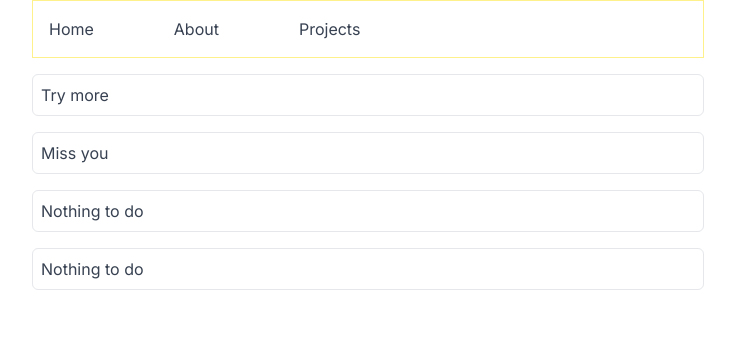
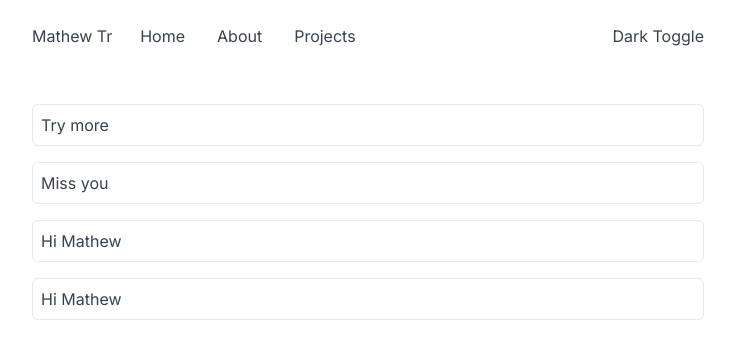
Before and after one commit to sttinh99/blog_nextjs_practice, a Next.js app: page / in a window 1280 px wide. Shown: the top 358 px of the page, without its empty margins (272-1007 px from the left). Built offline with nearby package versions, Linux system fonts and the light colour scheme.

Commit message:
apply tailwind to project

```diff
--- a/app/about/projects/components/ProjectList.tsx
+++ b/app/about/projects/components/ProjectList.tsx
@@ -1,3 +1,5 @@
+import Card from "@/app/components/Card";
+
 type Blog = {
   id: number;
   title: string;
@@ -13,11 +15,11 @@ export default async function ProjectList() {
   return (
     <>
       {repos.map((repo: Blog) => (
-        <div className="mb-2" key={repo.id}>
+        <Card>
           <h2>{repo.title}</h2>
           <p>{repo.description}</p>
           <p>{repo.stargazers_count}</p>
-        </div>
+        </Card>
       ))}
     </>
   );
--- a/app/about/projects/page.tsx
+++ b/app/about/projects/page.tsx
@@ -3,8 +3,7 @@ import ProjectList from "./components/ProjectList";
 import ProjectListLoading from "./components/ProjectListLoading";
 export default function ProjectsPage() {
   return (
-    <div className="">
-      <h1 className="mb-4">Projects Page</h1>
+    <div>
       <Suspense fallback={<ProjectListLoading />}>
         <ProjectList />
       </Suspense>
--- a/app/components/Card.tsx
+++ b/app/components/Card.tsx
@@ -1,8 +1,7 @@
-function Card({ text = "Nothing to do" }) {
+export default function Card({ children = "Hi Mathew" }: any) {
   return (
-    <div className="border rounded-md border-white-200 bg-red p-2 d-flex mt-4">
-      {text}
+    <div className="border rounded-md border-white-100 bg-red p-2 d-flex mt-4">
+      {children}
     </div>
   );
 }
-export default Card;
--- a/app/components/Header.tsx
+++ b/app/components/Header.tsx
@@ -1,19 +1,16 @@
 import Link from "next/link";
+import Navigation from "./Navigation";
 
 function Header() {
   return (
-    <header className="p-4 border border-yellow-200">
-      <ul className="flex space-x-20">
-        <li>
-          <Link href="/">Home</Link>
-        </li>
-        <li>
-          <Link href="/about">About</Link>
-        </li>
-        <li>
-          <Link href="/about/projects">Projects</Link>
-        </li>
-      </ul>
+    <header className="flex justify-between md:items-center mt-4">
+      <div className="flex items-center md:space-x-5">
+        <Link className="hidden md:block" href="/">
+          Mathew Tr
+        </Link>
+        <Navigation />
+      </div>
+      <div>Dark Toggle</div>
     </header>
   );
 }
--- /dev/null
+++ b/app/components/Navigation.tsx
@@ -0,0 +1,20 @@
+import Link from "next/link";
+import styles from "./navigation.module.css";
+
+export default function Navigation() {
+  return (
+    <nav>
+      <ul className="flex md:space-x-4 flex-col md:flex-row">
+        <li className={styles.link}>
+          <Link href="/">Home</Link>
+        </li>
+        <li className={styles.link}>
+          <Link href="/about">About</Link>
+        </li>
+        <li className={styles.link}>
+          <Link href="/about/projects">Projects</Link>
+        </li>
+      </ul>
+    </nav>
+  );
+}
--- /dev/null
+++ b/app/components/navigation.module.css
@@ -0,0 +1,3 @@
+.link {
+    @apply  hover:bg-gray-400 md:p-2
+}
--- a/app/layout.tsx
+++ b/app/layout.tsx
@@ -21,7 +21,7 @@ export default function RootLayout({
     <html lang="en">
       <body className={inter.className}>
         <Header />
-        <main>{children}</main>
+        <main className="!mt-12">{children}</main>
       </body>
     </html>
   );
--- a/app/page.tsx
+++ b/app/page.tsx
@@ -3,8 +3,8 @@ import Card from "./components/Card";
 export default function Home() {
   return (
     <>
-      <Card text="Try more" />
-      <Card text="Miss you" />
+      <Card children="Try more" />
+      <Card children="Miss you" />
       <Card />
       <Card />
     </>
```
